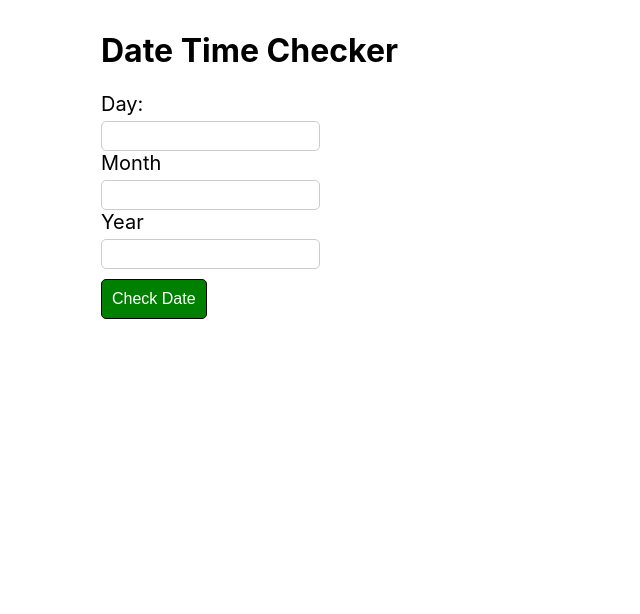
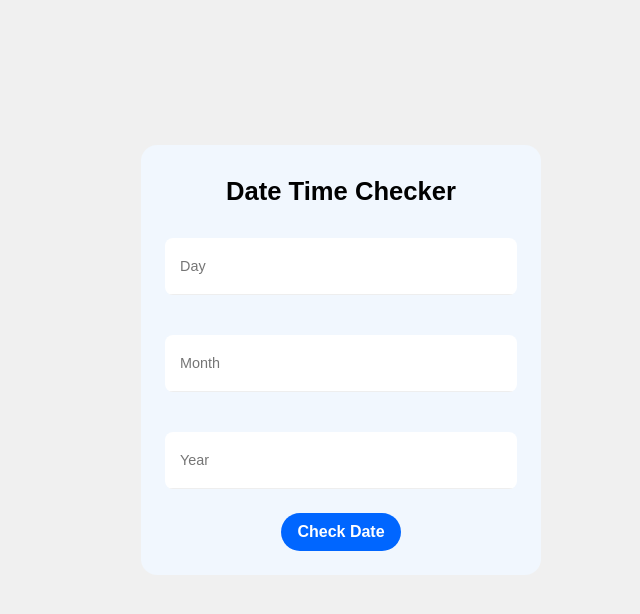
Before and after one commit to NguyenPham004/dateChecker-app, a React (Create React App) app: page / in a window 1280 px wide. Shown: the top 614 px of the page, without its empty margins (299-939 px from the left). Built offline with nearby package versions, Linux system fonts and the light colour scheme.

Commit message:
my changes

```diff
--- a/src/App.css
+++ b/src/App.css
@@ -1,47 +1,146 @@
-
+/*
 * {
   box-sizing: border-box;
 }
-.input-container {
-  max-width: 500px;
-  margin: auto;
-  padding: 10px;
+
+body{
+  margin: 0;
+  padding: 0;
+  display: flex;
+  justify-content: center;
+  align-items: center;
+  min-height: 90vh;
+  background-color: #f0f0f0;
+  font-family: Arial, Helvetica, sans-serif;
 }
-
-
 
 input {
     padding: 5px;
     font-size: 16px;
     border-radius: 5px;
     border: 1px solid #ccc;
+    margin: 3px 20px;
 }
 
 label {
-  display: block;
   font-size: 20px;
   margin-bottom: 5px;
 }
 
-button {
-  margin-top: 10px;
-  padding: 10px;
-  font-size: 16px;
-  border-radius: 5px;
-  color: white;
-  border: 1px solid black;
-  background-color: green;
-  cursor: pointer;
+button{
+	width: 60%;
+	height: 40px;
+	margin: 10px auto;
+	justify-content: center;
+	display: block;
+	color: #fff;
+	background: #573b8a;
+	font-size: 1em;
+	font-weight: bold;
+	margin-top: 20px;
+	outline: none;
+	border: none;
+	border-radius: 5px;
+	transition: .2s ease-in;
+	cursor: pointer;
+}
+button:hover{
+	background: #6d44b8;
+}
+ */
+ body{
+  margin: 0;
+  padding: 0;
+  display: flex;
+  justify-content: center;
+  align-items: center;
+  min-height: 90vh;
+  background-color: #f0f0f0;
+  font-family: Arial, Helvetica, sans-serif;
 }
 
-button:hover {
-  background-color: #f0f0f0;
+ .form-box {
+  max-width: 1000px;
+  background: #f1f7fe;
+  overflow: hidden;
+  border-radius: 16px;
+  color: #010101;
+  width: 400px;
 }
 
-.alert {
-  background-color: #f44336;
+.form {
+  position: relative;
+  display: flex;
+  flex-direction: column;
+  padding: 32px 24px 24px;
+  gap: 16px;
+  text-align: center;
+}
+
+/*Form text*/
+.title {
+  font-weight: bold;
+  font-size: 1.6rem;
+}
+
+.subtitle {
+  font-size: 1rem;
+  color: #666;
+}
+
+/*Inputs box*/
+.form-container {
+  overflow: hidden;
+  border-radius: 8px;
+  background-color: #fff;
+  margin: 1rem 0 .5rem;
+  width: 100%;
+}
+
+.input {
+  background: none;
+  border: 0;
+  outline: 0;
+  height: 40px;
+  width: 100%;
+  border-bottom: 1px solid #eee;
+  font-size: .9rem;
+  padding: 8px 15px;
+  text-align: left;
+  direction: ltr;
+}
+
+.form-section {
+  padding: 16px;
+  font-size: .85rem;
+  background-color: #e0ecfb;
+  box-shadow: rgb(0 0 0 / 8%) 0 -1px;
+}
+
+.form-section a {
+  font-weight: bold;
+  color: #0066ff;
+  transition: color .3s ease;
+}
+
+.form-section a:hover {
+  color: #005ce6;
+  text-decoration: underline;
+}
+
+/*Button*/
+.form button {
+  background-color: #0066ff;
   color: #fff;
-  padding: 10px;
-  border-radius: 5px;
-  margin: 10px 0;
+  border: 0;
+  border-radius: 24px;
+  padding: 10px 16px;
+  font-size: 1rem;
+  font-weight: 600;
+  cursor: pointer;
+  transition: background-color .3s ease;
 }
+
+.form button:hover {
+  background-color: #005ce6;
+}
--- a/src/App.js
+++ b/src/App.js
@@ -47,24 +47,26 @@ function App() {
   }
 
   return (
-    <div className='input-container'>
-      <h1>Date Time Checker</h1>
-      <div>
-        <label>Day: </label>
-        <input type='text' value={day} onChange={(e) => setDay(e.target.value)} />
-      </div>
-      <div>
-        <label>Month</label>
-        <input type='text' value={month} onChange={(e) => setMonth(e.target.value)} />
+    <div className='form-box'>
+      <form className='form'>
+        <span className='title'>Date Time Checker</span>
+        <div className='form-container'>
+          {/* <label>Day </label> */}
+          <input type='text' placeholder='Day' className='input' value={day} onChange={(e) => setDay(e.target.value)} />
         </div>
-      <div>
-        <label>Year</label>
-        <input type='text' value={year} onChange={(e) => setYear(e.target.value)} />
-        </div>
-      <div>
-        <button onClick={handleCheckDate}>Check Date</button>
-        </div>
-      </div>
+        <div className='form-container'>
+          {/* <label>Month</label> */}
+          <input type='text' placeholder='Month' className='input' value={month} onChange={(e) => setMonth(e.target.value)} />
+          </div>
+        <div className='form-container'>
+          {/* <label>Year</label> */}
+          <input type='text' placeholder='Year' className='input' value={year} onChange={(e) => setYear(e.target.value)} />
+          </div>
+        <div >
+          <button onClick={handleCheckDate}>Check Date</button>
+          </div>
+      </form>
+    </div>
   );
 }
 export default App;
```
